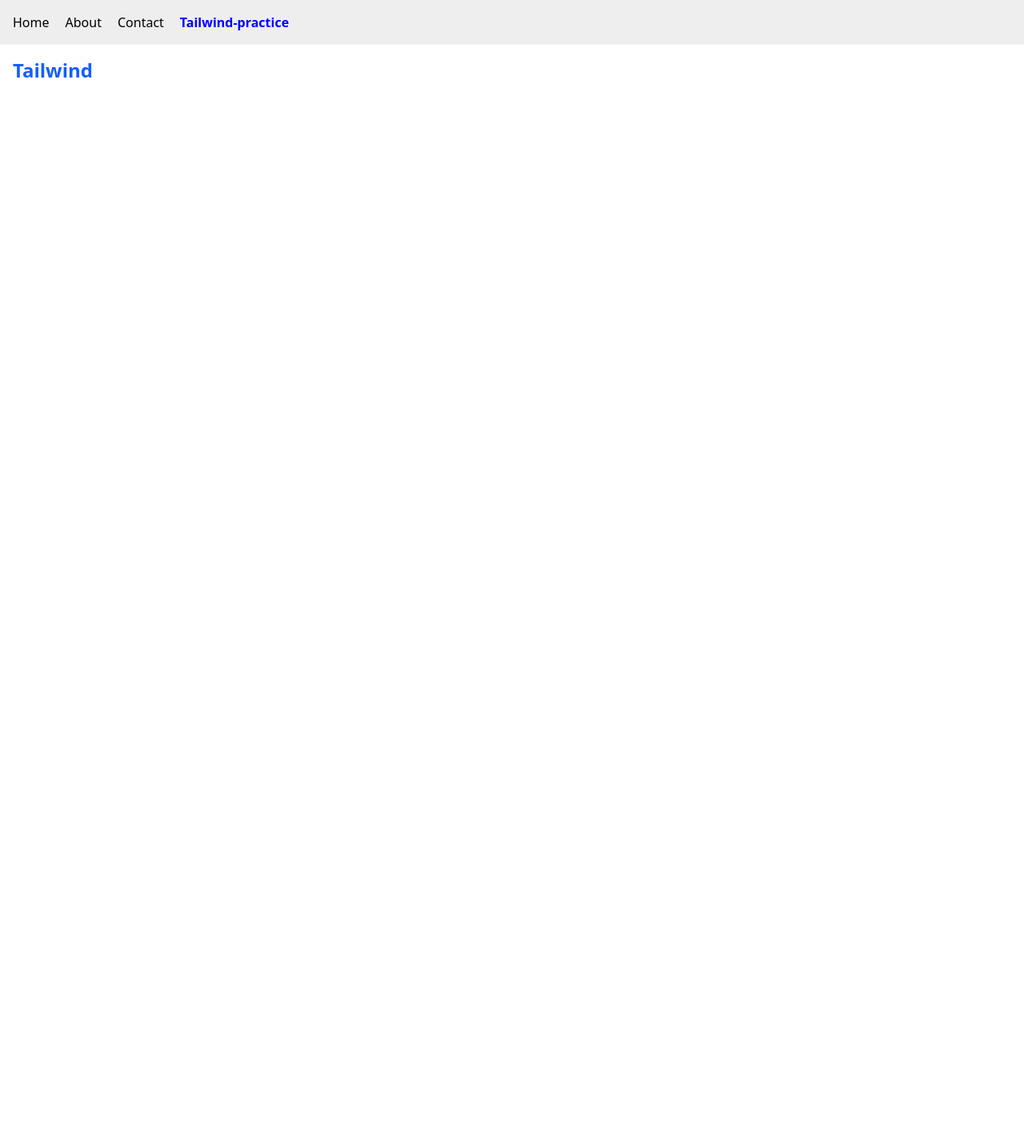
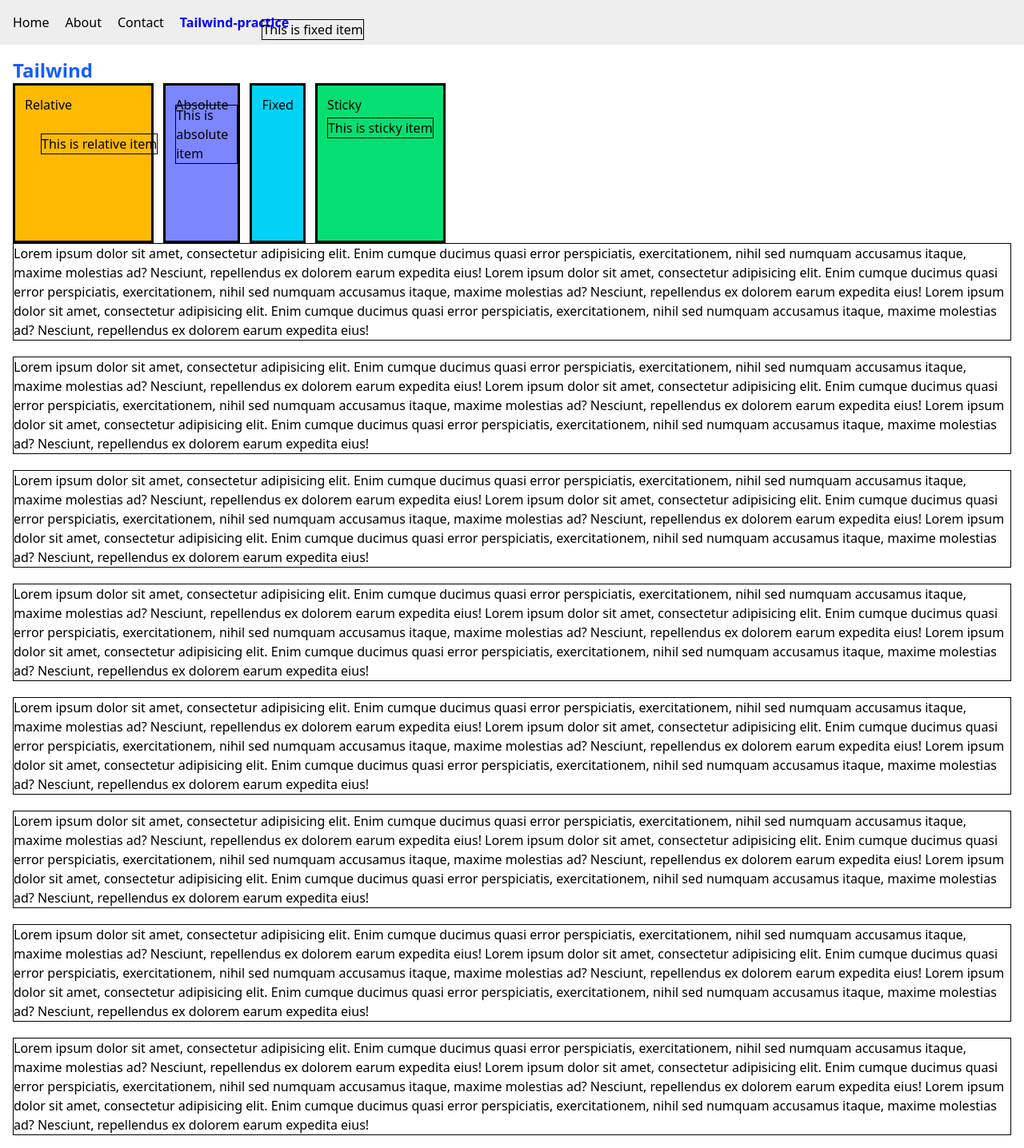
Before and after one commit to knarf22/test-myapp, a React (Vite) app: page /tailwind-practice in a window 1280 px wide. Shown: the whole page at 80% size. Before the commit the page ends 800 px from the top, so only its background shows below. Built offline with nearby package versions, Linux system fonts and the light colour scheme.

Commit message:
learned css position
learned about position : fixed, relative, sticky, absolute

```diff
--- a/src/pages/Tailwind.tsx
+++ b/src/pages/Tailwind.tsx
@@ -1,9 +1,13 @@
+import ForScroll from "../tailwind-lessons/ForScroll"
+import Position from "../tailwind-lessons/Position"
 
 
 const Tailwind = () => {
   return (
     <div>
         <h1 className="text-blue-600 text-2xl font-extrabold">Tailwind</h1>
+        <Position/>
+        <ForScroll/>
     </div>
   )
 }
--- /dev/null
+++ b/src/tailwind-lessons/ForScroll.tsx
@@ -0,0 +1,51 @@
+
+const ForScroll = () => {
+    return (
+        <>
+            <div className="flex flex-col gap-5">
+                <div className="border-1">
+                    Lorem ipsum dolor sit amet, consectetur adipisicing elit. Enim cumque ducimus quasi error perspiciatis, exercitationem, nihil sed numquam accusamus itaque, maxime molestias ad? Nesciunt, repellendus ex dolorem earum expedita eius!
+                    Lorem ipsum dolor sit amet, consectetur adipisicing elit. Enim cumque ducimus quasi error perspiciatis, exercitationem, nihil sed numquam accusamus itaque, maxime molestias ad? Nesciunt, repellendus ex dolorem earum expedita eius!
+                    Lorem ipsum dolor sit amet, consectetur adipisicing elit. Enim cumque ducimus quasi error perspiciatis, exercitationem, nihil sed numquam accusamus itaque, maxime molestias ad? Nesciunt, repellendus ex dolorem earum expedita eius!
+                </div>
+                <div className="border-1">
+                    Lorem ipsum dolor sit amet, consectetur adipisicing elit. Enim cumque ducimus quasi error perspiciatis, exercitationem, nihil sed numquam accusamus itaque, maxime molestias ad? Nesciunt, repellendus ex dolorem earum expedita eius!
+                    Lorem ipsum dolor sit amet, consectetur adipisicing elit. Enim cumque ducimus quasi error perspiciatis, exercitationem, nihil sed numquam accusamus itaque, maxime molestias ad? Nesciunt, repellendus ex dolorem earum expedita eius!
+                    Lorem ipsum dolor sit amet, consectetur adipisicing elit. Enim cumque ducimus quasi error perspiciatis, exercitationem, nihil sed numquam accusamus itaque, maxime molestias ad? Nesciunt, repellendus ex dolorem earum expedita eius!
+                </div>
+                <div className="border-1">
+                    Lorem ipsum dolor sit amet, consectetur adipisicing elit. Enim cumque ducimus quasi error perspiciatis, exercitationem, nihil sed numquam accusamus itaque, maxime molestias ad? Nesciunt, repellendus ex dolorem earum expedita eius!
+                    Lorem ipsum dolor sit amet, consectetur adipisicing elit. Enim cumque ducimus quasi error perspiciatis, exercitationem, nihil sed numquam accusamus itaque, maxime molestias ad? Nesciunt, repellendus ex dolorem earum expedita eius!
+                    Lorem ipsum dolor sit amet, consectetur adipisicing elit. Enim cumque ducimus quasi error perspiciatis, exercitationem, nihil sed numquam accusamus itaque, maxime molestias ad? Nesciunt, repellendus ex dolorem earum expedita eius!
+                </div>
+                <div className="border-1">
+                    Lorem ipsum dolor sit amet, consectetur adipisicing elit. Enim cumque ducimus quasi error perspiciatis, exercitationem, nihil sed numquam accusamus itaque, maxime molestias ad? Nesciunt, repellendus ex dolorem earum expedita eius!
+                    Lorem ipsum dolor sit amet, consectetur adipisicing elit. Enim cumque ducimus quasi error perspiciatis, exercitationem, nihil sed numquam accusamus itaque, maxime molestias ad? Nesciunt, repellendus ex dolorem earum expedita eius!
+                    Lorem ipsum dolor sit amet, consectetur adipisicing elit. Enim cumque ducimus quasi error perspiciatis, exercitationem, nihil sed numquam accusamus itaque, maxime molestias ad? Nesciunt, repellendus ex dolorem earum expedita eius!
+                </div>
+                 <div className="border-1">
+                    Lorem ipsum dolor sit amet, consectetur adipisicing elit. Enim cumque ducimus quasi error perspiciatis, exercitationem, nihil sed numquam accusamus itaque, maxime molestias ad? Nesciunt, repellendus ex dolorem earum expedita eius!
+                    Lorem ipsum dolor sit amet, consectetur adipisicing elit. Enim cumque ducimus quasi error perspiciatis, exercitationem, nihil sed numquam accusamus itaque, maxime molestias ad? Nesciunt, repellendus ex dolorem earum expedita eius!
+                    Lorem ipsum dolor sit amet, consectetur adipisicing elit. Enim cumque ducimus quasi error perspiciatis, exercitationem, nihil sed numquam accusamus itaque, maxime molestias ad? Nesciunt, repellendus ex dolorem earum expedita eius!
+                </div>
+                <div className="border-1">
+                    Lorem ipsum dolor sit amet, consectetur adipisicing elit. Enim cumque ducimus quasi error perspiciatis, exercitationem, nihil sed numquam accusamus itaque, maxime molestias ad? Nesciunt, repellendus ex dolorem earum expedita eius!
+                    Lorem ipsum dolor sit amet, consectetur adipisicing elit. Enim cumque ducimus quasi error perspiciatis, exercitationem, nihil sed numquam accusamus itaque, maxime molestias ad? Nesciunt, repellendus ex dolorem earum expedita eius!
+                    Lorem ipsum dolor sit amet, consectetur adipisicing elit. Enim cumque ducimus quasi error perspiciatis, exercitationem, nihil sed numquam accusamus itaque, maxime molestias ad? Nesciunt, repellendus ex dolorem earum expedita eius!
+                </div>
+                <div className="border-1">
+                    Lorem ipsum dolor sit amet, consectetur adipisicing elit. Enim cumque ducimus quasi error perspiciatis, exercitationem, nihil sed numquam accusamus itaque, maxime molestias ad? Nesciunt, repellendus ex dolorem earum expedita eius!
+                    Lorem ipsum dolor sit amet, consectetur adipisicing elit. Enim cumque ducimus quasi error perspiciatis, exercitationem, nihil sed numquam accusamus itaque, maxime molestias ad? Nesciunt, repellendus ex dolorem earum expedita eius!
+                    Lorem ipsum dolor sit amet, consectetur adipisicing elit. Enim cumque ducimus quasi error perspiciatis, exercitationem, nihil sed numquam accusamus itaque, maxime molestias ad? Nesciunt, repellendus ex dolorem earum expedita eius!
+                </div>
+                <div className="border-1">
+                    Lorem ipsum dolor sit amet, consectetur adipisicing elit. Enim cumque ducimus quasi error perspiciatis, exercitationem, nihil sed numquam accusamus itaque, maxime molestias ad? Nesciunt, repellendus ex dolorem earum expedita eius!
+                    Lorem ipsum dolor sit amet, consectetur adipisicing elit. Enim cumque ducimus quasi error perspiciatis, exercitationem, nihil sed numquam accusamus itaque, maxime molestias ad? Nesciunt, repellendus ex dolorem earum expedita eius!
+                    Lorem ipsum dolor sit amet, consectetur adipisicing elit. Enim cumque ducimus quasi error perspiciatis, exercitationem, nihil sed numquam accusamus itaque, maxime molestias ad? Nesciunt, repellendus ex dolorem earum expedita eius!
+                </div>
+            </div>
+        </>
+    )
+}
+
+export default ForScroll
--- /dev/null
+++ b/src/tailwind-lessons/Position.tsx
@@ -0,0 +1,48 @@
+
+const Position = () => {
+    return (
+        <>
+            <div className="flex gap-3 h-50">
+                <div className="bg-amber-400 border-3 p-3">
+                    <h1>Relative</h1>
+                    <div
+                        style={{
+                            position: "relative",
+                            top: "20px",
+                            left: "20px"
+                        }}
+                        className="border-1 mt-1">This is relative item</div>
+                </div>
+                <div className="bg-indigo-400  border-3 p-3 relative">
+                    <h1>Absolute</h1>
+                    <div
+                        style={{
+                            position: "absolute",
+                            top: "20px"
+                        }}
+                        className="border-1 mt-1">This is absolute item</div>
+                </div>
+                <div className="bg-cyan-400 border-3 p-3 relative">
+                    <h1>Fixed</h1>
+                    <div
+                        style={{
+                            position : "fixed",
+                            top : "20px"
+                        }}
+                        className="border-1 mt-1">This is fixed item</div>
+                </div>
+                <div className="bg-green-400 border-3 p-3">
+                    <h1>Sticky</h1>
+                    <div
+                    style={{
+                        position: "sticky",
+                        top : "100px"
+                    }}
+                    className="border-1 mt-1">This is sticky item</div>
+                </div>
+            </div>
+        </>
+    )
+}
+
+export default Position
```
